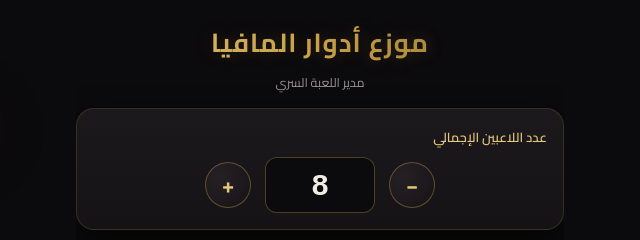
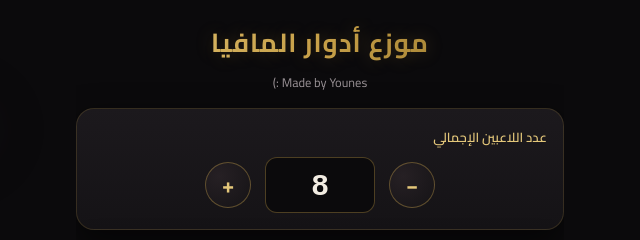
Before and after one commit to 0czd/mafia, a plain HTML site: page index.html in a window 1280 px wide. Shown: the top 240 px of the page, 320-960 px from the left. Drawn offline with Linux system fonts and the light colour scheme.

Commit message:
Update index.html

```diff
--- a/index.html
+++ b/index.html
@@ -346,7 +346,7 @@ content="لعبة المافيا الجماعية عبر الإنترنت موق
   <div class="screen active" id="screen-setup">
     <div class="brand">
       <h1>موزع أدوار المافيا</h1>
-      <div class="sub">مدير اللعبة السري</div>
+      <div class="sub">Made by Younes :)</div>
     </div>
 
     <div class="card">
```
